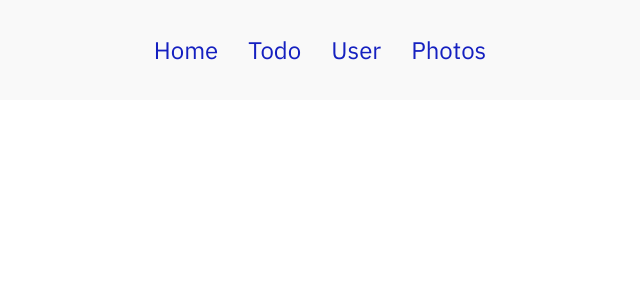
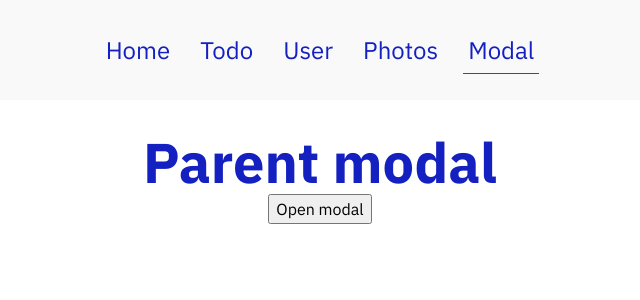
Before and after one commit to YuriyLaznyuk/redux-profi, a React app: page /modal in a window 1280 px wide. Before the commit this address had no page. Shown: the top 300 px of the page, without its empty margins (320-960 px from the left). Built offline with nearby package versions, Linux system fonts and the light colour scheme.

Commit message:
feat: added useImperativeHandle

```diff
--- a/src/App.tsx
+++ b/src/App.tsx
@@ -1,22 +1,27 @@
 import React from 'react';
 import './app.scss';
 import {Route, Routes} from 'react-router-dom';
-import TodoList from './components/ToDoList/TodoList';
-import UserList from './components/Userlist/UserList';
+import TodoList from './components/pages/ToDoList/TodoList';
+import UserList from './components/pages/Userlist/UserList';
 import Navigation from './components/Navigation/Navigation';
-import Photos from './components/Photos/Photos';
+import Photos from './components/pages/Photos/Photos';
+import Home from './components/pages/Home/Home';
+import Modal from './components/pages/Modal/Modal';
 
 const App: React.FC = () => {
 	return (
 		<div className='wrapper'>
 			<Navigation />
+			<div className='wrapper__routes'>
 				<Routes>
-				<Route path='/' element={<h1>Redux-profi</h1>} />
+					<Route path='/' element={<Home />} />
 					<Route path='/todo' element={<TodoList />} />
 					<Route path='/user' element={<UserList />} />
 					<Route path='/photos' element={<Photos />} />
+					<Route path='/modal' element={<Modal />} />
 					<Route path='*' element={<h1>Page not found</h1>} />
 				</Routes>
+			</div>
 		</div>
 	);
 };
--- a/src/app.scss
+++ b/src/app.scss
@@ -11,4 +11,7 @@
 		align-items: center;
 		text-align: center;
 	}
+	&__routes {
+		margin: 130px auto;
+	}
 }
--- a/src/components/Navigation/Navigation.tsx
+++ b/src/components/Navigation/Navigation.tsx
@@ -33,6 +33,9 @@ const Navigation = () => {
 			<Link className={getActive(pathname, '/photos')} to='/photos'>
 				Photos
 			</Link>
+			<Link className={getActive(pathname, '/modal')} to='/modal'>
+				Modal
+			</Link>
 		</nav>
 	);
 };
--- /dev/null
+++ b/src/components/pages/Home/Home.tsx
@@ -0,0 +1,11 @@
+import React from 'react';
+
+const Home = () => {
+	return (
+		<div>
+			<h1>Redux Prof</h1>
+		</div>
+	);
+};
+
+export default Home;
--- /dev/null
+++ b/src/components/pages/Modal/Modal.tsx
@@ -0,0 +1,21 @@
+import React, {useRef} from 'react';
+import ModalChild from './ModalChild';
+
+const Modal = () => {
+	const childRef = useRef(null);
+	const handleOpenModal = (value: boolean) => {
+		// eslint-disable-next-line @typescript-eslint/ban-ts-comment
+		// @ts-ignore
+		childRef.current?.openModal(value);
+	};
+
+	return (
+		<div>
+			<h1>Parent modal</h1>
+			<ModalChild rek={childRef} />
+			<button onClick={() => handleOpenModal(true)}>Open modal</button>
+		</div>
+	);
+};
+
+export default Modal;
--- /dev/null
+++ b/src/components/pages/Modal/ModalChild.tsx
@@ -0,0 +1,28 @@
+import React, {useImperativeHandle, useState} from 'react';
+
+type Props = {
+	rek: any;
+	props?: any;
+};
+
+const ModalChild = ({rek}: Props) => {
+	const [openModal, setOpenModal] = useState(false);
+	useImperativeHandle(
+		rek,
+		() => ({
+			openModal: (value: boolean) => setOpenModal(value),
+		}),
+		[openModal],
+	);
+	if (!openModal) {
+		return null;
+	}
+	return (
+		<div>
+			<h1>child modal component</h1>
+			<button onClick={() => setOpenModal(false)}>Close</button>
+		</div>
+	);
+};
+
+export default ModalChild;
--- a/src/components/Photos/Photos.tsx
+++ b/src/components/pages/Photos/Photos.tsx
@@ -1,8 +1,8 @@
 import React, {useEffect} from 'react';
-import {useAction} from '../../hooks/useAction';
+import {useAction} from '../../../hooks/useAction';
 import './photos.scss';
 import {useSelector} from 'react-redux';
-import {RootState} from '../../store/reducers';
+import {RootState} from '../../../store/reducers';
 
 const Photos = () => {
 	const {fetchPhoto, photoPage, statePage} = useAction();
--- a/src/components/ToDoList/TodoList.tsx
+++ b/src/components/pages/ToDoList/TodoList.tsx
@@ -1,6 +1,6 @@
 import React, {useEffect} from 'react';
-import {useTypedSelector} from '../../hooks/useTypedSelector';
-import {useAction} from '../../hooks/useAction';
+import {useTypedSelector} from '../../../hooks/useTypedSelector';
+import {useAction} from '../../../hooks/useAction';
 
 const TodoList = () => {
 	const {fetchTodos, setTodoPage} = useAction();
--- a/src/components/Userlist/UserList.tsx
+++ b/src/components/pages/Userlist/UserList.tsx
@@ -1,6 +1,6 @@
 import React, {useEffect} from 'react';
-import {useTypedSelector} from '../../hooks/useTypedSelector';
-import {useAction} from '../../hooks/useAction';
+import {useTypedSelector} from '../../../hooks/useTypedSelector';
+import {useAction} from '../../../hooks/useAction';
 
 const UserList = () => {
 	// const dispatch = useDispatch();
```
Also changed, not shown: src/app.css (deleted, +0 -13 lines), src/assets/icons/Rectangle 2.svg (added), src/components/pages/Photos/photos.scss (renamed from src/components/Photos/photos.scss), 1 other file (tests, documents, lock files or other folders). Lines whose indentation alone changed are shown as unchanged.
